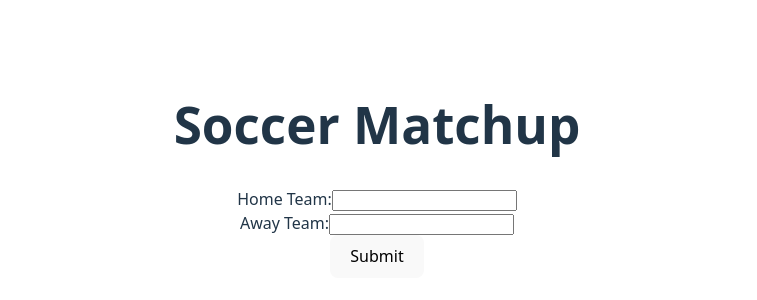
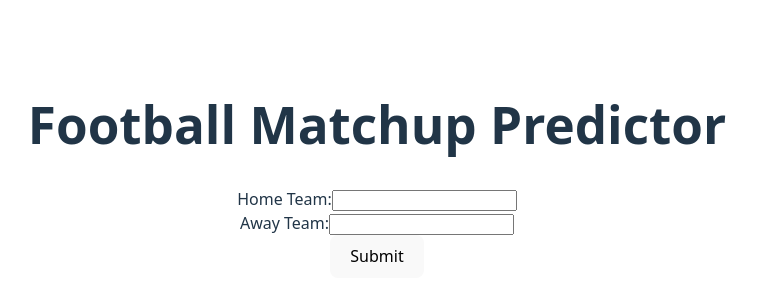
Before and after one commit to Zanehisako/Football_predictor_ui, a React (Vite) app: page / in a window 1280 px wide. Shown: the part 230-530 px from the top of the page, without its empty margins (263-1020 px from the left). Built offline with nearby package versions, Linux system fonts and the light colour scheme.

Commit message:
changed the title

```diff
--- a/src/App.tsx
+++ b/src/App.tsx
@@ -32,7 +32,7 @@ function App() {
   return (
     <>
       <div className="App">
-        <h1>Soccer Matchup</h1>
+        <h1>Football Matchup Predictor</h1>
         <div>
           <label>
             Home Team:
```
